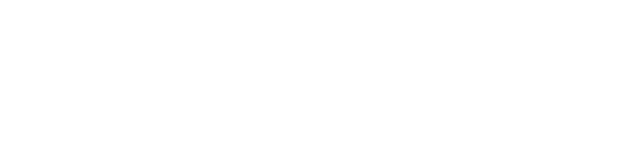
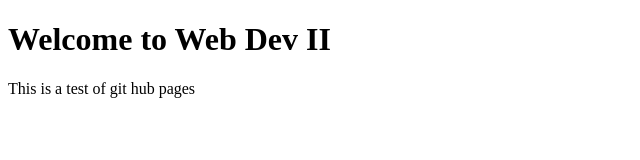
Before and after one commit to liu00682/html-week-1-test, a plain HTML site: page index.html in a window 1280 px wide. Shown: the whole page, without its empty margins (0-640 px from the left). Drawn offline with Linux system fonts and the light colour scheme.

Commit message:
adding text content

```diff
--- a/index.html
+++ b/index.html
@@ -7,6 +7,10 @@
     <title>HTML 2 first class test</title>
 </head>
 <body>
-
+    <main>
+        <!-- the body is where you put anything you want users to see through the browser -->
+        <h1> Welcome to Web Dev II</h1>
+        <p>This is a test of git hub pages</p>
+    </main>
 </body>
 </html>
```
